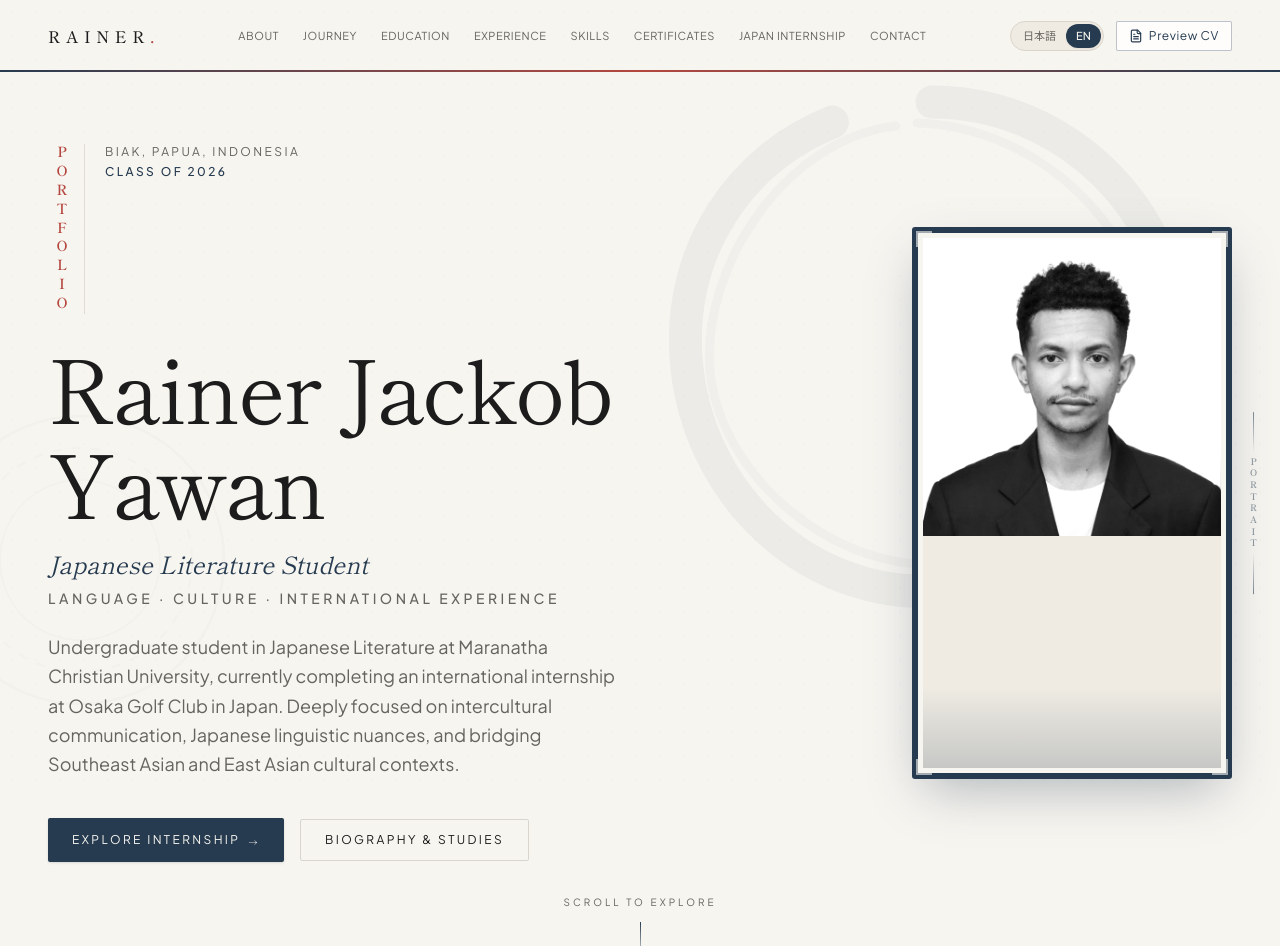
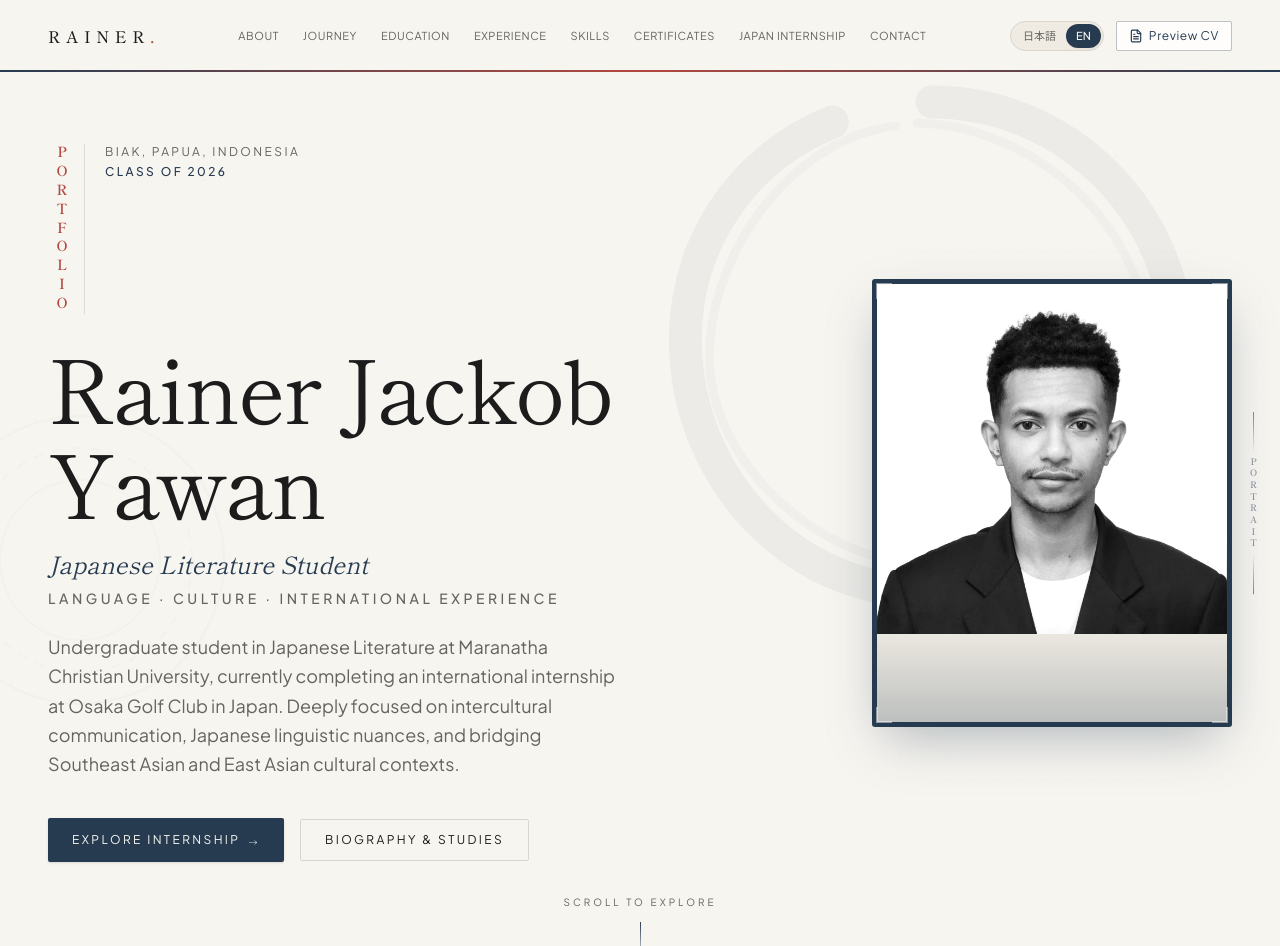
Before and after one commit to jossealexsandre-eng/Rainer-Portfolio, a React (Vite) app: page / in a window 1280 px wide. Shown: the top 946 px of the page. Built offline with nearby package versions, Linux system fonts and the light colour scheme.

Commit message:
style: portrait 4:5 fullscreen flush inside navy border

```diff
--- a/src/components/Hero.tsx
+++ b/src/components/Hero.tsx
@@ -136,17 +136,15 @@ export const Hero: React.FC<HeroProps> = ({ data }) => {
           transition={{ duration: 0.8, delay: 0.25, ease: [0.16, 1, 0.3, 1] }}
           className="lg:col-span-5 relative flex justify-center lg:justify-end"
         >
-          {/* Outer decorative border wrapper */}
+          {/* Portrait frame */}
           <motion.div
             whileHover={{ y: -5, transition: { duration: 0.3 } }}
-            className="relative w-full max-w-[260px] sm:max-w-[300px] lg:max-w-[320px]"
+            className="relative w-full max-w-[280px] sm:max-w-[320px] lg:max-w-[360px]"
           >
-            {/* Outer frame: thick navy border */}
-            <div className="relative p-[6px] bg-[#263B50] shadow-[0_20px_50px_-12px_rgba(38,59,80,0.35)] hover:shadow-[0_28px_60px_-12px_rgba(38,59,80,0.45)] transition-all duration-500 rounded-[3px]">
-              {/* Inner cream mat */}
-              <div className="p-[5px] bg-[#F7F5F0]">
-                {/* Photo container — 9:16 */}
-                <div className="relative aspect-[9/16] overflow-hidden bg-[#EFEBE3] group">
+            {/* Outer navy border — photo sits flush inside */}
+            <div className="relative p-[5px] bg-[#263B50] shadow-[0_20px_50px_-12px_rgba(38,59,80,0.35)] hover:shadow-[0_28px_60px_-12px_rgba(38,59,80,0.45)] transition-all duration-500 rounded-[3px]">
+              {/* Photo container — 4:5, fullscreen inside border */}
+              <div className="relative aspect-[4/5] overflow-hidden bg-[#EFEBE3] group">
                 {portraitSrc ? (
                   <img
                     src={portraitSrc}
@@ -159,15 +157,14 @@ export const Hero: React.FC<HeroProps> = ({ data }) => {
                   </div>
                 )}
                 {/* Subtle bottom gradient for depth */}
-                  <div className="absolute inset-x-0 bottom-0 h-20 bg-gradient-to-t from-[#263B50]/20 to-transparent pointer-events-none" />
-                </div>
+                <div className="absolute inset-x-0 bottom-0 h-24 bg-gradient-to-t from-[#263B50]/25 to-transparent pointer-events-none" />
               </div>
 
-              {/* Corner accent marks (outside inner mat) */}
-              <div className="absolute top-1 left-1 w-4 h-4 border-t-[2px] border-l-[2px] border-[#F7F5F0]/60" />
-              <div className="absolute top-1 right-1 w-4 h-4 border-t-[2px] border-r-[2px] border-[#F7F5F0]/60" />
-              <div className="absolute bottom-1 left-1 w-4 h-4 border-b-[2px] border-l-[2px] border-[#F7F5F0]/60" />
-              <div className="absolute bottom-1 right-1 w-4 h-4 border-b-[2px] border-r-[2px] border-[#F7F5F0]/60" />
+              {/* Corner accent marks on the navy border */}
+              <div className="absolute top-1 left-1 w-4 h-4 border-t-[2px] border-l-[2px] border-[#F7F5F0]/50" />
+              <div className="absolute top-1 right-1 w-4 h-4 border-t-[2px] border-r-[2px] border-[#F7F5F0]/50" />
+              <div className="absolute bottom-1 left-1 w-4 h-4 border-b-[2px] border-l-[2px] border-[#F7F5F0]/50" />
+              <div className="absolute bottom-1 right-1 w-4 h-4 border-b-[2px] border-r-[2px] border-[#F7F5F0]/50" />
             </div>
 
             {/* Decorative side label */}
```
Lines whose indentation alone changed are shown as unchanged.
